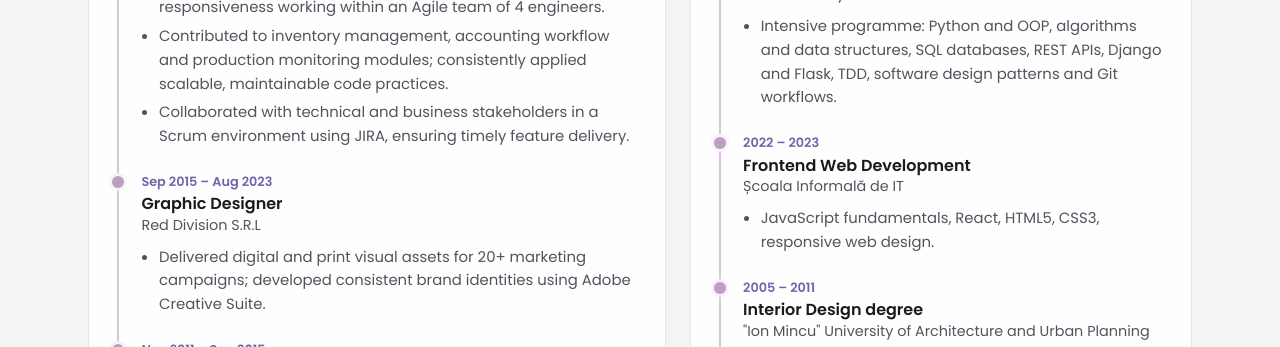
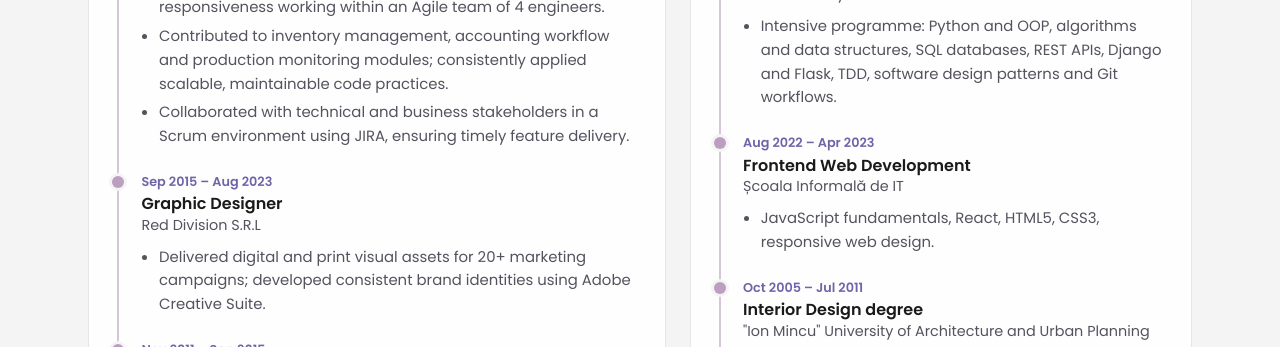
Before and after one commit to DianaDaraban/DianaDarabanPortfolio, a Next.js app: page / in a window 1280 px wide. Shown: the part 3680-4027 px from the top of the page. Built offline with nearby package versions, Linux system fonts and the light colour scheme; no server answers.

Commit message:
About: education dates with months

```diff
--- a/data/about.ts
+++ b/data/about.ts
@@ -68,13 +68,13 @@ export const education: TimelineEntry[] = [
     {
         role: "Frontend Web Development",
         org: "Școala Informală de IT",
-        period: "2022 – 2023",
+        period: "Aug 2022 – Apr 2023",
         points: ["JavaScript fundamentals, React, HTML5, CSS3, responsive web design."],
     },
     {
         role: "Interior Design degree",
         org: "\"Ion Mincu\" University of Architecture and Urban Planning",
-        period: "2005 – 2011",
+        period: "Oct 2005 – Jul 2011",
         points: ["Training in spatial reasoning, aesthetics and functional-visual design — a strong foundation for UI/UX work."],
     },
 ]
```
